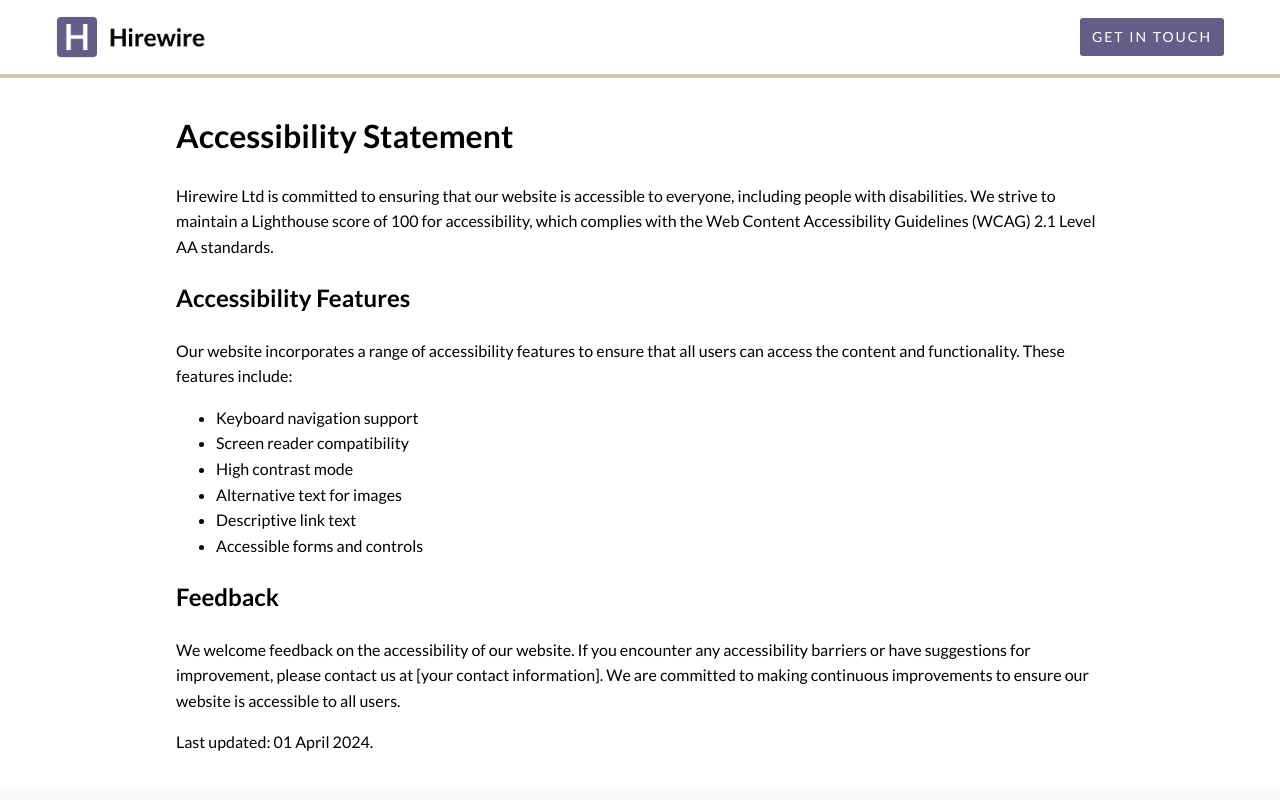
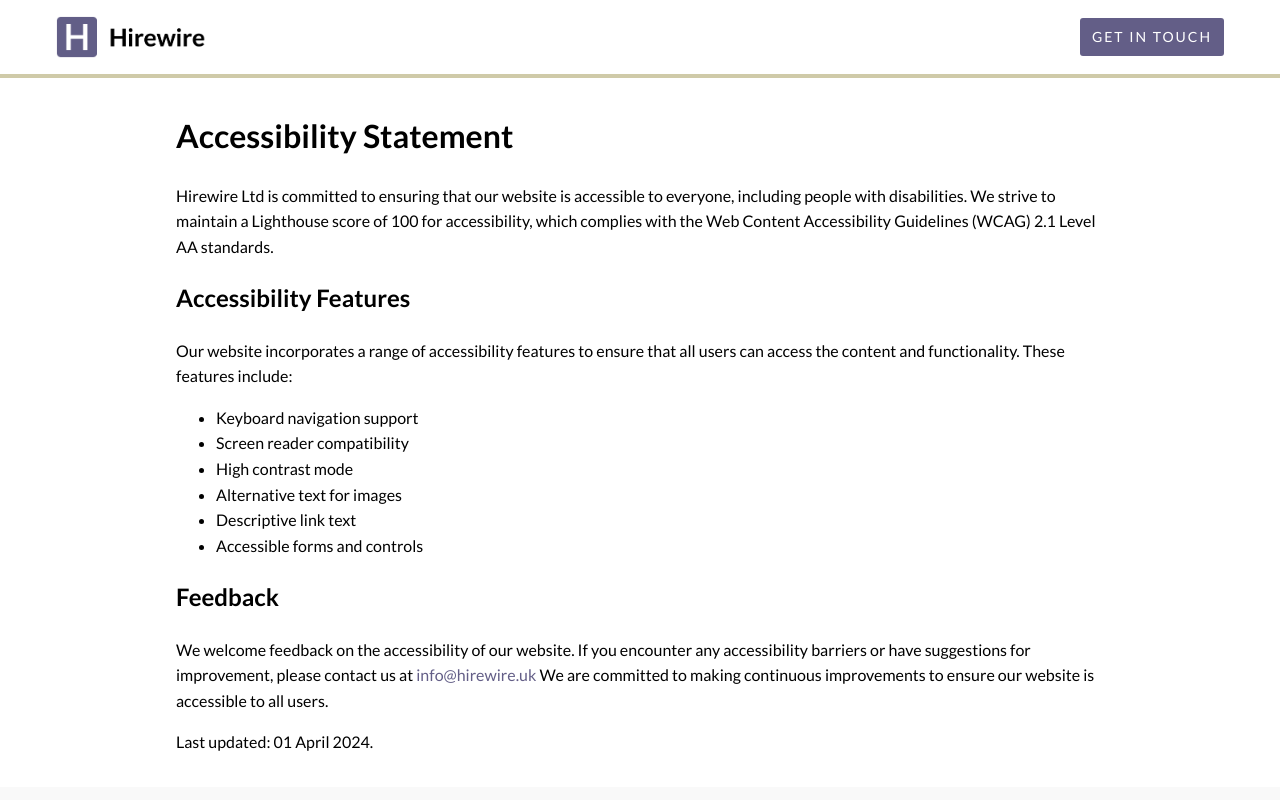
Before and after one commit to liamtarpey/hirewire, a Next.js app: page /accessibility-statement in a window 1280 px wide. Shown: the top 800 px of the page. Built offline with nearby package versions, Linux system fonts and the light colour scheme.

Commit message:
fix: fix typo

```diff
--- a/app/accessibility-statement/page.tsx
+++ b/app/accessibility-statement/page.tsx
@@ -40,9 +40,9 @@ export default function AccessibilityStatement() {
                             We welcome feedback on the accessibility of our
                             website. If you encounter any accessibility barriers
                             or have suggestions for improvement, please contact
-                            us at [your contact information]. We are committed
-                            to making continuous improvements to ensure our
-                            website is accessible to all users.
+                            us at <ContactUsEmailLink /> We are committed to
+                            making continuous improvements to ensure our website
+                            is accessible to all users.
                         </p>
 
                         <p>Last updated: 01 April 2024.</p>
```
